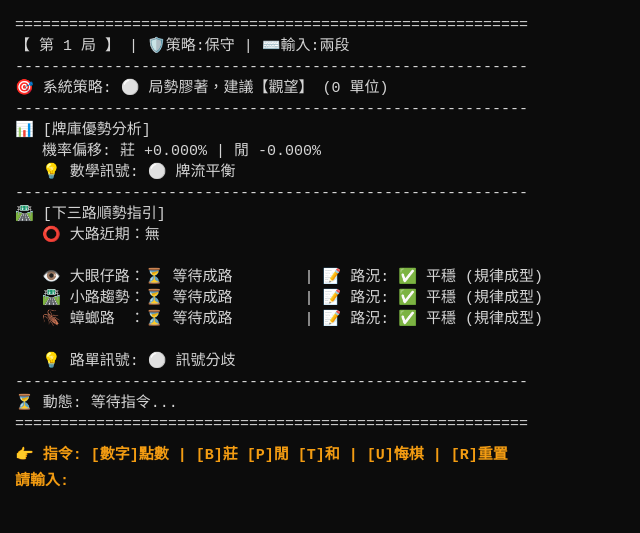
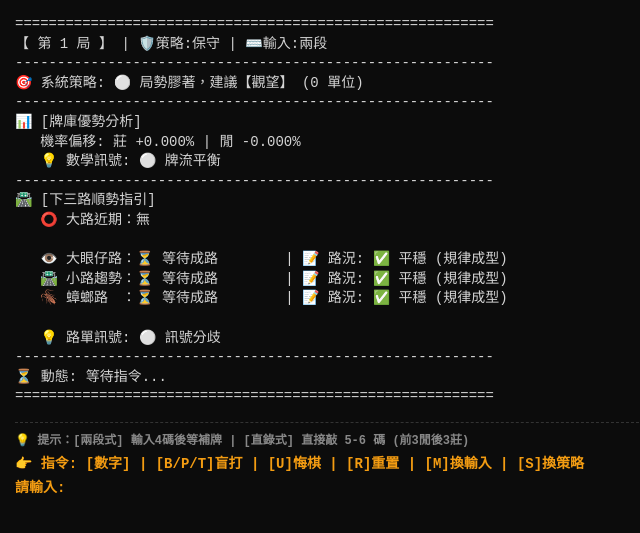
Before and after one commit to xyzplay321/Baccarat-Pro, a Flask app: page / in a window 1280 px wide. Shown: the top 533 px of the page, without its empty margins (0-640 px from the left). Run offline with Flask 3, Linux system fonts and the light colour scheme.

Commit message:
Update index.html

```diff
--- a/templates/index.html
+++ b/templates/index.html
@@ -5,33 +5,31 @@
     <meta name="viewport" content="width=device-width, initial-scale=1.0, maximum-scale=1.0, user-scalable=no">
     <title>Baccarat Terminal</title>
     <style>
-        /* 經典終端機風格：黑底、亮綠/亮白字、等寬字體 */
         body {
             background-color: #0c0c0c;
             color: #d4d4d4;
             font-family: "Courier New", Courier, monospace;
             margin: 0;
             padding: 15px;
-            font-size: 15px;
+            font-size: 14px;
             line-height: 1.4;
         }
-        /* 文字輸出區塊：保留所有的空格與換行 */
         #output {
             white-space: pre-wrap;
             word-wrap: break-word;
         }
-        /* 指令輸入區塊 */
         .input-area {
-            margin-top: 10px;
-            color: #f39c12; /* 提示字體使用黃色 */
+            margin-top: 15px;
+            color: #f39c12;
             font-weight: bold;
+            border-top: 1px dashed #333;
+            padding-top: 10px;
         }
         .input-line {
             display: flex;
             align-items: center;
             margin-top: 5px;
         }
-        /* 隱藏原生輸入框的邊界，讓它看起來像終端機游標 */
         input {
             background: transparent;
             border: none;
@@ -44,6 +42,7 @@
             margin-left: 8px;
             letter-spacing: 2px;
         }
+        .help-text { color: #888; font-size: 12px; margin-bottom: 5px;}
     </style>
 </head>
 <body>
@@ -51,7 +50,8 @@
     <div id="output">連線中... 啟動量化大腦...</div>
 
     <div class="input-area">
-        <div>👉 指令: [數字]點數 | [B]莊 [P]閒 [T]和 | [U]悔棋 | [R]重置</div>
+        <div class="help-text">💡 提示：[兩段式] 輸入4碼後等補牌 | [直錄式] 直接敲 5-6 碼 (前3閒後3莊)</div>
+        <div>👉 指令: [數字] | [B/P/T]盲打 | [U]悔棋 | [R]重置 | [M]換輸入 | [S]換策略</div>
         <div class="input-line">
             請輸入: <input type="text" id="cmdbox" autocomplete="off" autofocus>
         </div>
@@ -61,7 +61,6 @@
         const out = document.getElementById('output');
         const cmdbox = document.getElementById('cmdbox');
 
-        // 發送指令到後端並更新畫面
         function sendCmd(command) {
             fetch('/api/cmd', {
                 method: 'POST',
@@ -70,27 +69,35 @@
             })
             .then(res => res.json())
             .then(data => {
-                out.innerText = data.terminal_text; // 將 Python 排版好的文字直接貼上
-                window.scrollTo(0, document.body.scrollHeight); // 畫面自動滾到最底
+                out.innerText = data.terminal_text;
+                window.scrollTo(0, document.body.scrollHeight);
             });
         }
 
-        // 監聽輸入框的 Enter 鍵
         cmdbox.addEventListener('keypress', function(e) {
             if (e.key === 'Enter') {
                 const val = cmdbox.value.trim();
-                sendCmd(val); // 送出字串 (不管是有數字還是快捷英文字母)
-                cmdbox.value = ''; // 清空輸入框
+                sendCmd(val);
+                cmdbox.value = '';
             }
         });
 
-        // 確保網頁點擊任何地方，游標都會一直鎖定在輸入框，方便隨時盲打
-        document.addEventListener('click', () => {
-            cmdbox.focus();
+        // 綁定 M 和 S 的全域快捷鍵
+        document.addEventListener('keydown', function(event) {
+            const key = event.key;
+            if(['Enter', 'Backspace', 'Escape'].includes(key)) { return; } // 交給 input 框自己處理
+
+            // 盲打快捷鍵綁定
+            if (key === 'z' || key === 'Z' || key === '/') { sendCmd('P'); cmdbox.value = ''; event.preventDefault(); }
+            else if (key === 'x' || key === 'X' || key === '*') { sendCmd('T'); cmdbox.value = ''; event.preventDefault(); }
+            else if (key === 'c' || key === 'C' || key === '-') { sendCmd('B'); cmdbox.value = ''; event.preventDefault(); }
+            else if (key === 'u' || key === 'U' || key === '+') { sendCmd('U'); cmdbox.value = ''; event.preventDefault(); }
+            else if (key === 'm' || key === 'M') { sendCmd('M'); cmdbox.value = ''; event.preventDefault(); }
+            else if (key === 's' || key === 'S') { sendCmd('S'); cmdbox.value = ''; event.preventDefault(); }
         });
 
-        // 網頁載入時，自動發送一個空指令來獲取第 1 局的畫面
-        sendCmd('');
+        document.addEventListener('click', () => { cmdbox.focus(); });
+        sendCmd(''); // 初始化呼叫
     </script>
 </body>
 </html>
```
